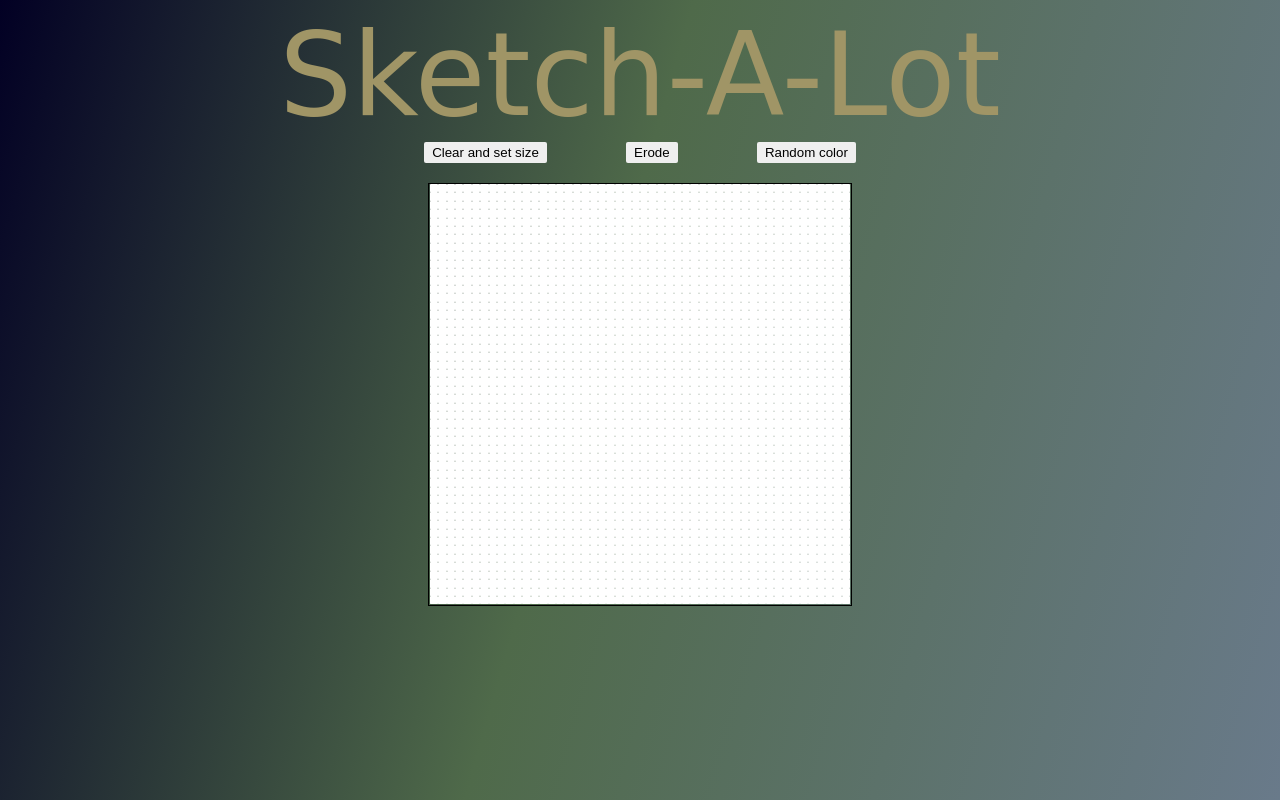
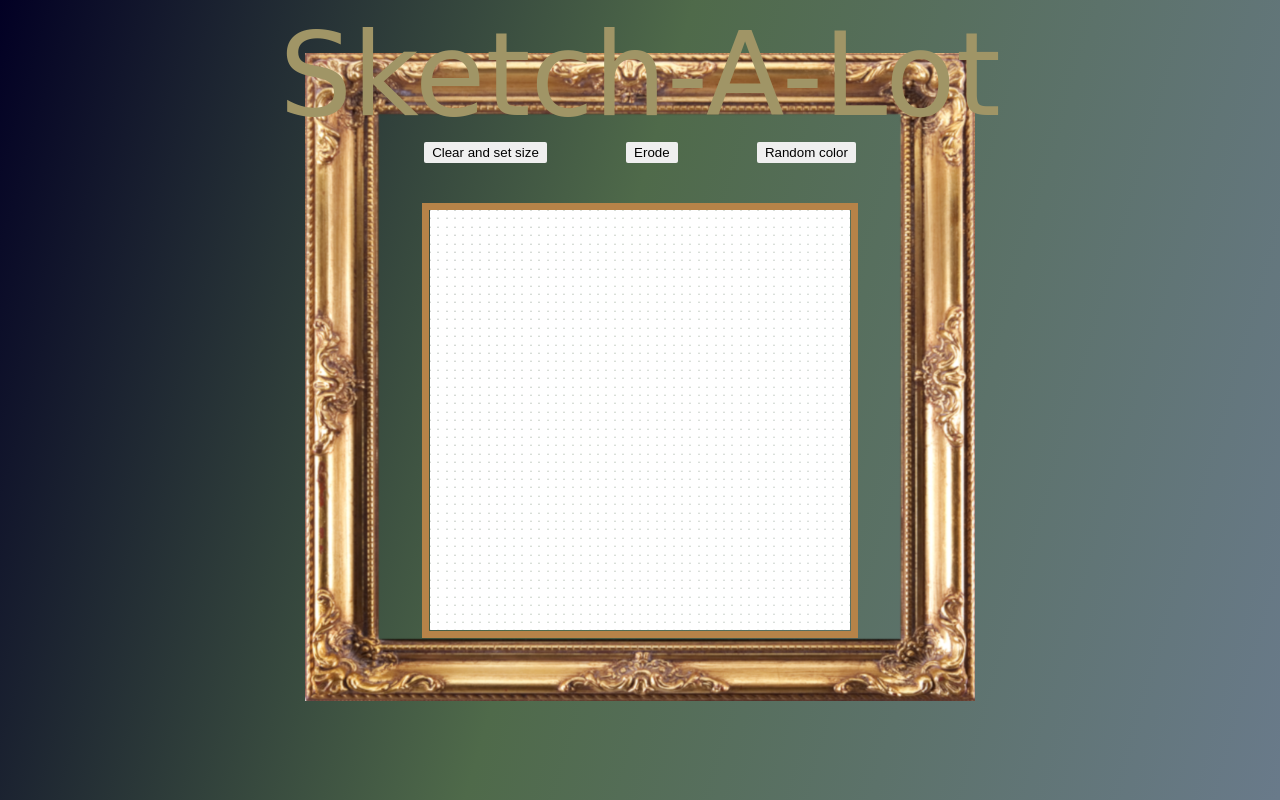
Before and after one commit to c-montgomery/etch-a-sketch, a plain HTML site: page index.html in a window 1280 px wide. Shown: the top 800 px of the page. Drawn offline with Linux system fonts and the light colour scheme; a web font is replaced by a local one.

Commit message:
adjusted css and png size

```diff
--- a/index.html
+++ b/index.html
@@ -20,12 +20,16 @@
     <body>
         <div class='flex'>
         <div class='etch'>
+
         <div class="container">
 
         </div>
+        </img>
         </div>
         </div>
+
         <script src="etch.js"></script>
+        <img src='frame2.png'></img>
         <!-- <input type="range" min="1" max="100" value="50" class="slider" id="myRange"> -->
     </body>
 </html>
--- a/style.css
+++ b/style.css
@@ -13,14 +13,18 @@ body{
     justify-content: center;
     text-align: center;
 
+
 }
 .container{
     position: relative;
-    right 50%;
+
+
     display: grid;
     justify-content: center;
     margin-top: 0px;
-    border: 1px black solid;
+    border: 7px #B68348 solid;
+    margin-top: 20px;
+
 }
 button{
     display: block;
@@ -28,6 +32,10 @@ button{
 .flex{
     display: flex;
     justify-content: center;
+    margin-bottom: 15px;
+
+
+
 }
 header {
   font-size: 115px;
@@ -58,3 +66,14 @@ button:hover{
     border-radius:  5px;
     border-color: rgba(0,0,0,0);
 }
+img{
+    justify-content: center;
+    align-items: center;
+    text-align: center;
+    position: relative;
+    bottom: 600px;
+    width: 670px;
+    height: 650;
+    background-repeat: no-repeat;
+    z-index: -1;
+}
```
Also changed, not shown: etch.js (line endings or trailing spaces), frame.png (added), frame2.png (added).
